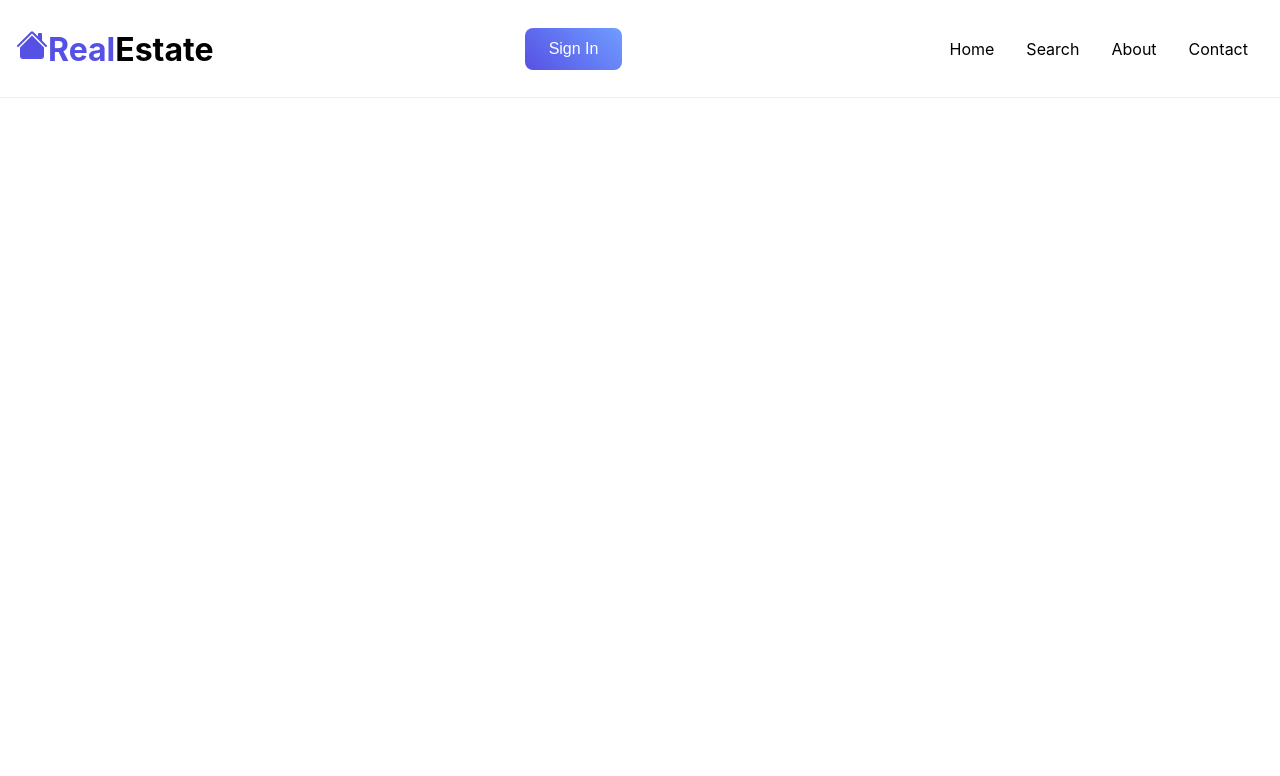
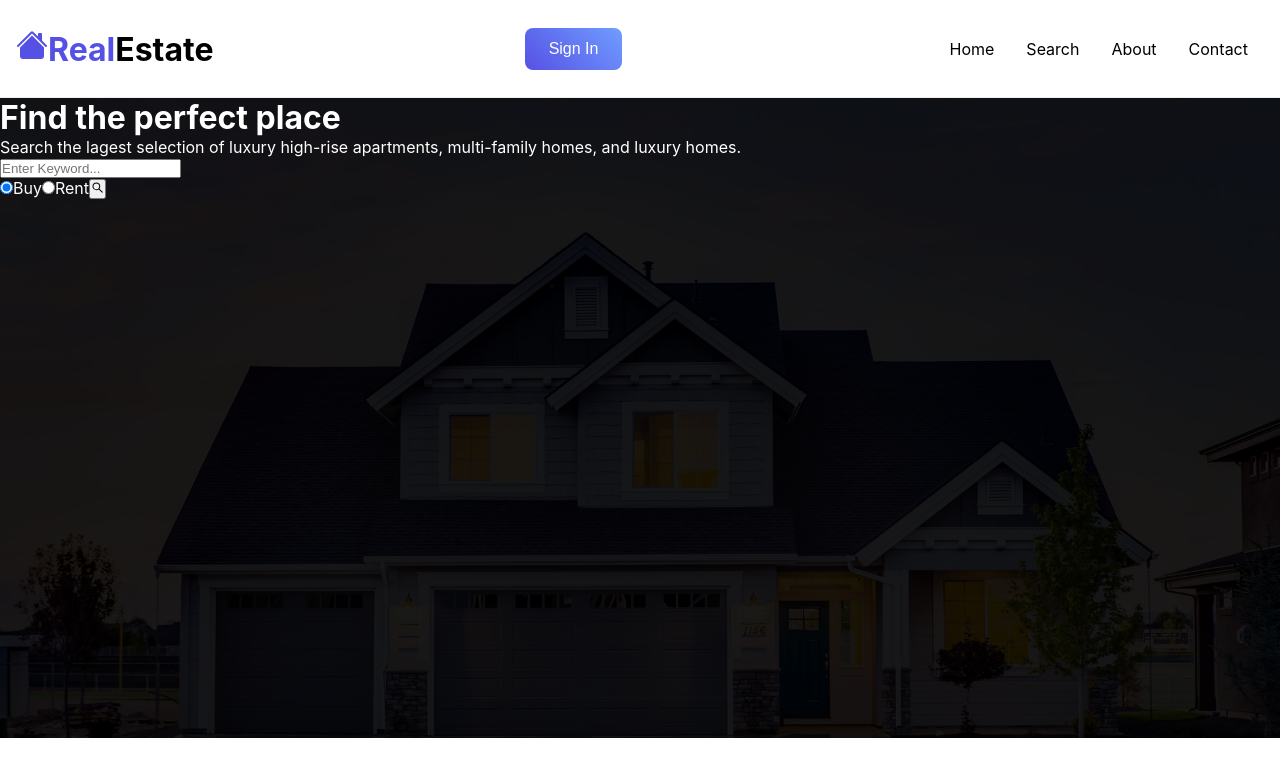
Before and after one commit to Createawish/RealEstate-app, a React (Create React App) app: page / in a window 1280 px wide. Shown: the top 776 px of the page. Built offline with nearby package versions, Linux system fonts and the light colour scheme.

Commit message:
Feature: add main img

```diff
--- a/src/App.js
+++ b/src/App.js
@@ -1,10 +1,12 @@
 import React from "react";
 import NavBar from "./components/navBar/NavBar";
+import Hero from "./components/hero/Hero";
 
 function App() {
   return (
    <>
        <NavBar/>
+       <Hero/>
      </>
   );
 }
--- /dev/null
+++ b/src/components/hero/Hero.jsx
@@ -0,0 +1,30 @@
+import React from 'react';
+import style from './Hero.module.css'
+import {AiOutlineSearch} from "react-icons/ai";
+
+const Hero = () => {
+    return (
+        <div className={style.hero}>
+            <div className={style.content}>
+                <h1>Find the perfect place</h1>
+                <p className={style.search}>Search  the lagest selection of luxury high-rise apartments, multi-family homes, and luxury homes.</p>
+            <form className={style.form}>
+                <div>
+                    <input type='text' placeholder='Enter Keyword...'/>
+                </div>
+                <div className={style.radio}>
+                    <input type='radio' checked/>
+                    <label>Buy</label>
+                    <input type='radio' />
+                    <label>Rent</label>
+                    <button type="submit">
+                        <AiOutlineSearch className={style.icon}/>
+                    </button>
+                </div>
+            </form>
+            </div>
+        </div>
+    );
+};
+
+export default Hero;
--- /dev/null
+++ b/src/components/hero/Hero.module.css
@@ -0,0 +1,18 @@
+.hero{
+    background-color: rgba(0,0,0, .9);
+    color: white;
+    height: 80vh;
+    width: 100%;
+    position: relative;
+    margin-bottom: 4rem;
+    }
+.hero:before{
+    content: '';
+    background: url("../../assets/images/hero-img.jpg") no-repeat center center/cover;
+    height: 100%;
+    width: 100%;
+    position: absolute;
+    top: 0;
+    left: 0;
+    z-index: -1;
+}
```
